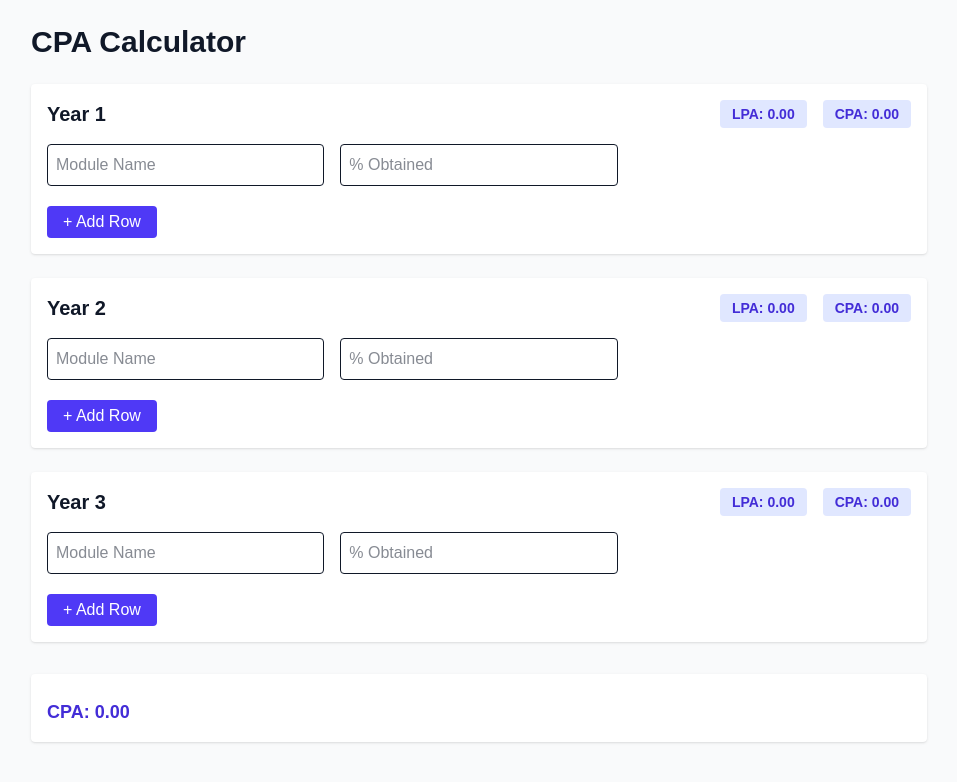
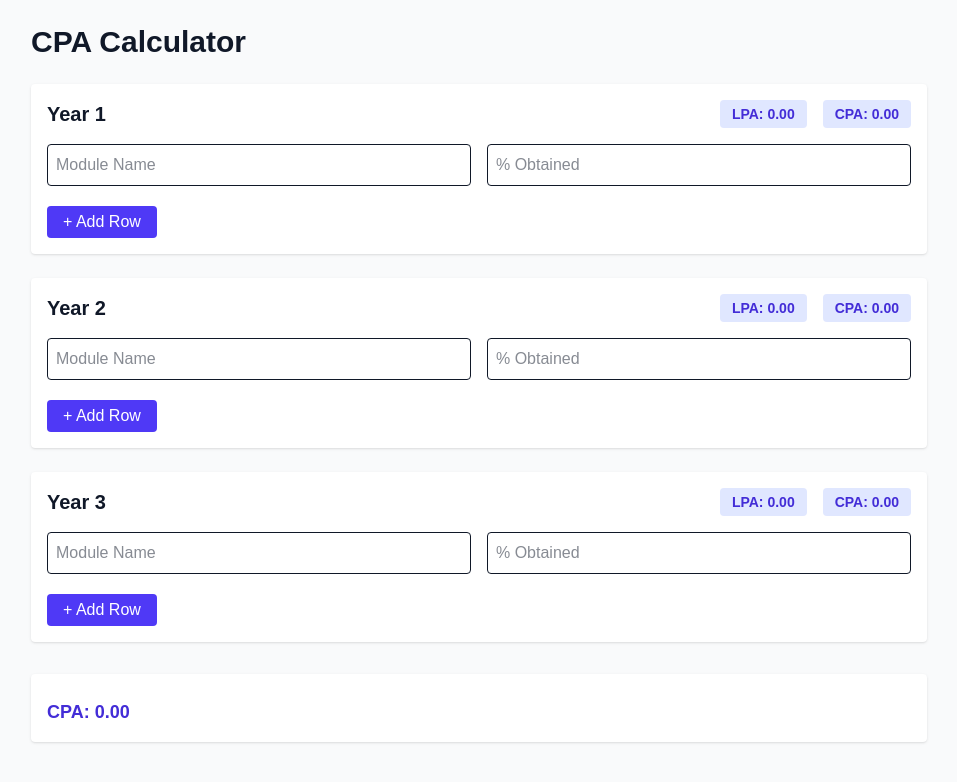
Before and after one commit to tanoojoy/lazy-grades, a Next.js app in the folder lazy-grades/: page /calculator in a window 1280 px wide. Shown: the top 782 px of the page, without its empty margins (161-1118 px from the left). Built offline with nearby package versions, Linux system fonts and the light colour scheme.

Commit message:
optimise for mobile

```diff
--- a/lazy-grades/pages/calculator.js
+++ b/lazy-grades/pages/calculator.js
@@ -1,6 +1,7 @@
+// File: pages/cpa.js
 import { useState } from 'react';
+import Head from 'next/head';
 import '../app/globals.css';
-import Head from 'next/head';
 
 export default function CPA() {
   const initRow = () => ({ name: '', percentage: '' });
@@ -59,7 +60,7 @@ export default function CPA() {
           </div>
         </div>
         {year.map((mod, i) => (
-          <div key={i} className="grid grid-cols-1 md:grid-cols-3 gap-4 mb-3">
+          <div key={i} className="grid grid-cols-1 sm:grid-cols-2 gap-4 mb-3">
             <input placeholder="Module Name" value={mod.name} onChange={e => handleChange(setter, i, 'name', e.target.value)} className="border p-2 rounded" />
             <input placeholder="% Obtained" value={mod.percentage} onChange={e => handleChange(setter, i, 'percentage', e.target.value)} className="border p-2 rounded" type="number" />
           </div>
```
